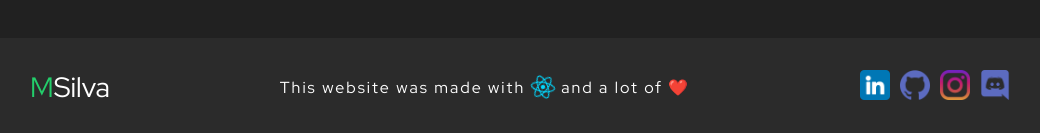
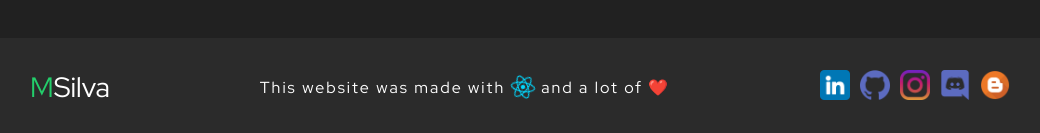
Before and after one commit to heuzin/my-portfolio, a React (Create React App) app: page / in a window 1280 px wide. Shown: the part 2732-2865 px from the top of the page, without its empty margins (120-1160 px from the left). Built offline with nearby package versions, Linux system fonts and the light colour scheme.

Commit message:
adding blog icon

```diff
--- a/public/index.html
+++ b/public/index.html
@@ -16,8 +16,9 @@
     <title>Portfólio - Matheus Silva</title>
     <meta charset="utf-8" />
     <meta property="og:title" content="Portfólio - Matheus Silva" />
-    <meta property="og:description" content="" />
+    <meta property="og:description" content="This is my Portfolio site" />
     <meta
+      name="image"
       property="og:image"
       content="https://my-portfolio-theta-orpin.vercel.app/static/media/profile-image.f7bd7fa9f189bd01a38a.jpg"
     />
--- a/src/components/Footer/Footer.tsx
+++ b/src/components/Footer/Footer.tsx
@@ -5,6 +5,7 @@ import linkedinIcon from "../../assets/linkedin.png";
 import githubIcon from "../../assets/github.png";
 import instagramIcon from "../../assets/instagram.png";
 import discordIcon from "../../assets/discord.png";
+import blogIcon from "../../assets/blog.png";
 
 export function Footer() {
   return (
@@ -49,6 +50,14 @@ export function Footer() {
         >
           <img src={discordIcon} alt="Discord" />
         </a>
+
+        <a
+          href="https://my-blog-blond-pi.vercel.app/"
+          target="_blank"
+          rel="noreferrer"
+        >
+          <img src={blogIcon} alt="Discord" />
+        </a>
       </div>
     </Container>
   );
```
Also changed, not shown: src/assets/blog.png (added).
